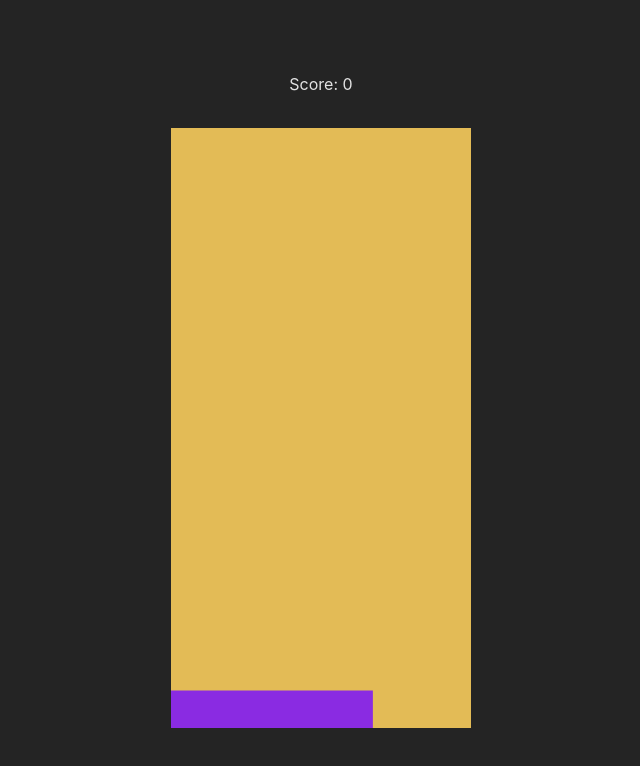
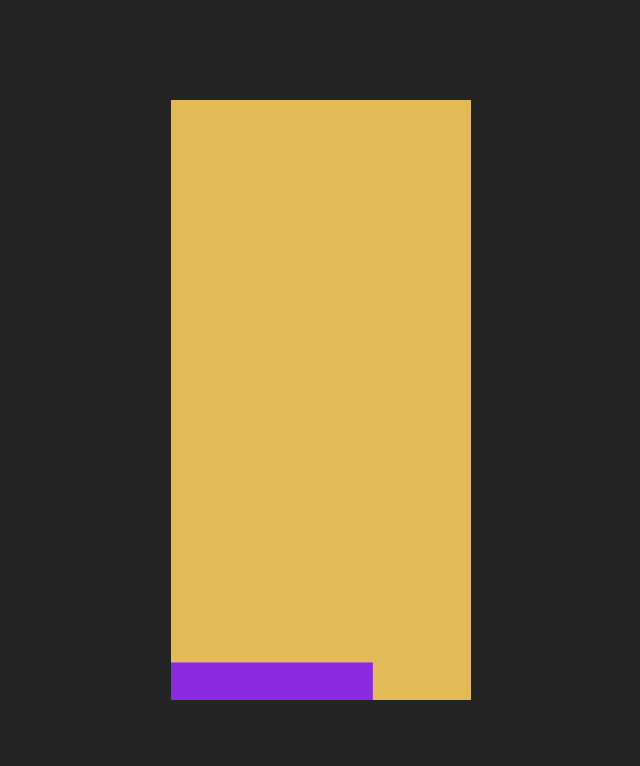
Before and after one commit to codesthenos/StackTower2D, a React (Vite) app: page / in a window 1280 px wide. Shown: the top 766 px of the page, without its empty margins (319-959 px from the left). Built offline with nearby package versions, Linux system fonts and the light colour scheme.

Commit message:
Quito el spanRef que no lo necesitaba para nada, uso el score para solo renderizar el span del score si es mayor que 0 y creo un estado mas con useState llamado textEndGame, que cuando perdemos muestra un span con el texto game over y si ganamos muestra un span con el texto you win

```diff
--- a/src/Canvas.tsx
+++ b/src/Canvas.tsx
@@ -6,13 +6,12 @@ import draw from './canvasDraw.ts'
 import useCanvas from './useCanvas.ts'
 
 function Canvas () {
-  const { canvasRef, spanRef, score } = useCanvas(draw)
-  const text = score < 1201 ? '' : 'YOU WIN'
+  const { canvasRef, score, textEndGame } = useCanvas(draw)
 
   return (
     <>
-      <span ref={spanRef}>Score: {score}</span>
-      {text && <span>{text}</span>}
+      {score > 0 && <span>Score: {score}</span>}
+      {textEndGame && <span>{textEndGame}</span>}
       <canvas ref={canvasRef} width={CANVAS_WIDTH} height={CANVAS_HEIGHT}></canvas>
     </>
   )
--- a/src/useCanvas.ts
+++ b/src/useCanvas.ts
@@ -7,8 +7,8 @@ import { drawBackground } from './canvasDraw.ts'
 function useCanvas (draw: ({ context, boxes, mode, color }: { context: CanvasRenderingContext2D, boxes: box[], mode: MODE, color: string }) => void) {
 
   const canvasRef = useRef<HTMLCanvasElement | null>(null)
-  const spanRef = useRef<HTMLSpanElement | null>(null)
   const [score, setScore] = useState(0)
+  const [textEndGame, settextEndGame] = useState<'YOU WIN' | 'GAME OVER' | null>(null)
 
   const frameIdRef = useRef(0)
   const speedRef = useRef(INITIAL_X_SPEED)
@@ -39,11 +39,13 @@ function useCanvas (draw: ({ context, boxes, mode, color }: { context: CanvasRen
 
       } else if (modeRef.current === MODE.GAMEOVER) {
         drawBackground({ context, color: GAMEOVER_COLOR })
+        settextEndGame('GAME OVER')
         return
 
       } else if (modeRef.current === MODE.WIN) {
+        drawBackground({ context, color: WIN_COLOR })
         setScore(9999)
-        drawBackground({ context, color: WIN_COLOR })
+        settextEndGame('YOU WIN')
         return
       }
 
@@ -63,6 +65,7 @@ function useCanvas (draw: ({ context, boxes, mode, color }: { context: CanvasRen
         modeRef.current = MODE.BOUNCE
         currentRef.current = 0
         setScore(0)
+        settextEndGame(null)
         gameloop()
       }
     }
@@ -81,6 +84,6 @@ function useCanvas (draw: ({ context, boxes, mode, color }: { context: CanvasRen
     }
   }, [draw])
 
-  return { canvasRef, spanRef, score }
+  return { canvasRef, score, textEndGame }
 }
 export default useCanvas
```
